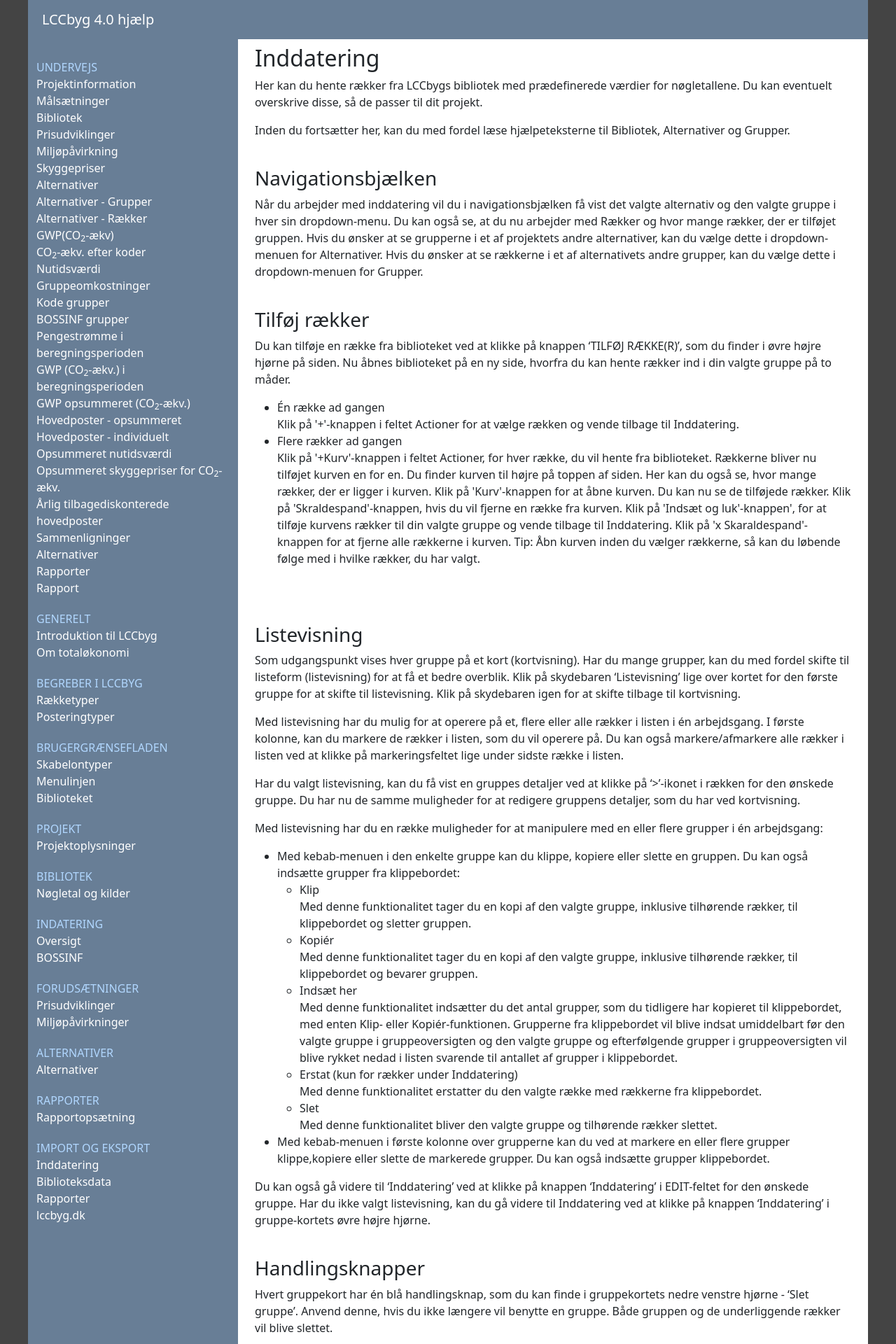
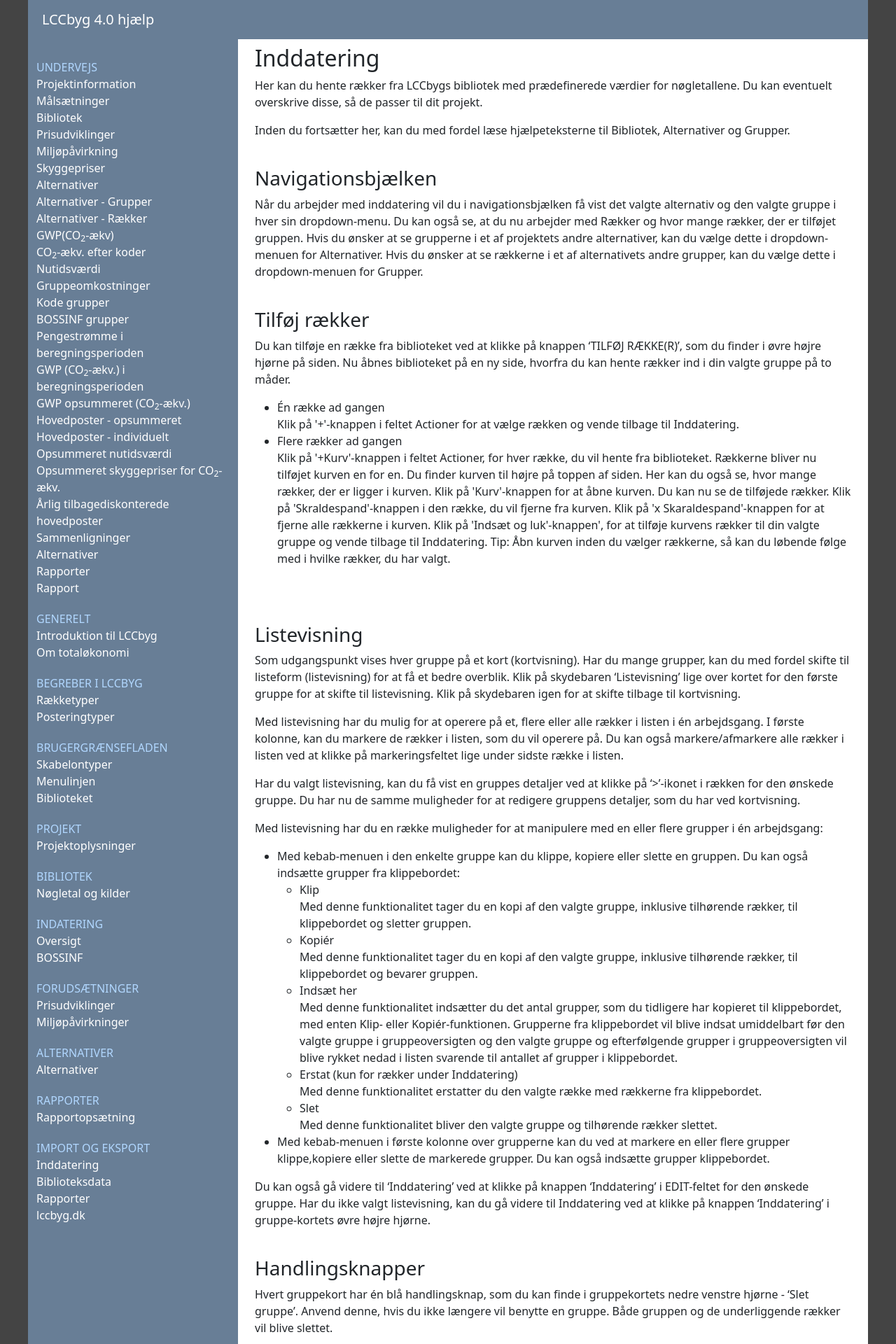
Before and after one commit to LccBuild/lccbyg-docs, a Jekyll site: the page built from docs/help/40/da/alternative/group/rows.md, in a window 1280 px wide. Shown: the top 1920 px of the page at 70% size. Built offline with Jekyll 4.4.1, drawn with Linux system fonts in a browser that asks for light colours.

Commit message:
Update rows.md

```diff
--- a/docs/help/40/da/alternative/group/rows.md
+++ b/docs/help/40/da/alternative/group/rows.md
@@ -28,10 +28,11 @@ Klik på '+Kurv'-knappen i feltet Actioner, for hver række, du vil hente fra bi
 
 Du finder kurven til højre på toppen af siden. Her kan du også se, hvor mange rækker, der er ligger i kurven.
 Klik på 'Kurv'-knappen for at åbne kurven. Du kan nu se de tilføjede rækker.
-Klik på 'Skraldespand'-knappen, hvis du vil fjerne en række fra kurven.
+
+Klik på 'Skraldespand'-knappen i den række, du vil fjerne fra kurven.
+
+Klik på 'x Skaraldespand'-knappen for at fjerne alle rækkerne i kurven.
 Klik på 'Indsæt og luk'-knappen', for at tilføje kurvens rækker til din valgte gruppe og vende tilbage til Inddatering.
-Klik på 'x Skaraldespand'-knappen for at fjerne alle rækkerne i kurven.
-
 
 Tip: Åbn kurven inden du vælger rækkerne, så kan du løbende følge med i hvilke rækker, du har valgt.
 </ul>
```
